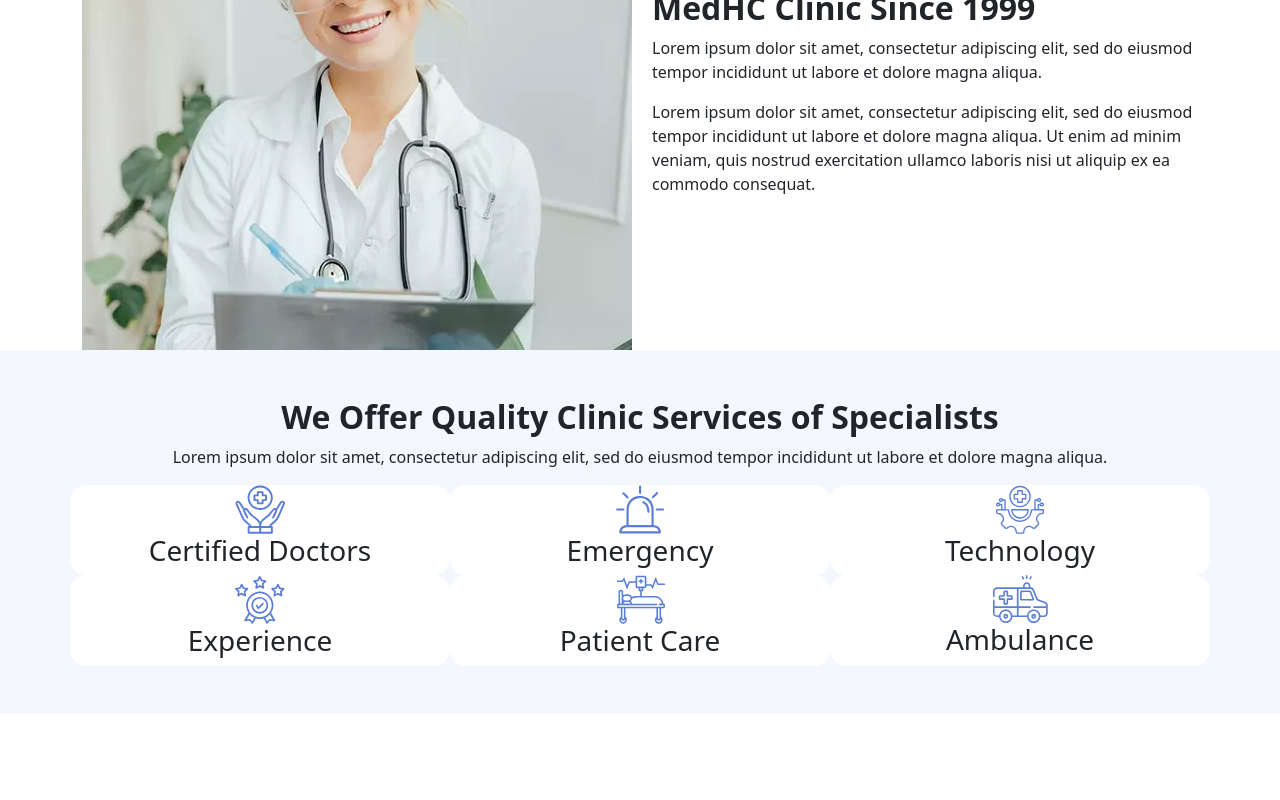
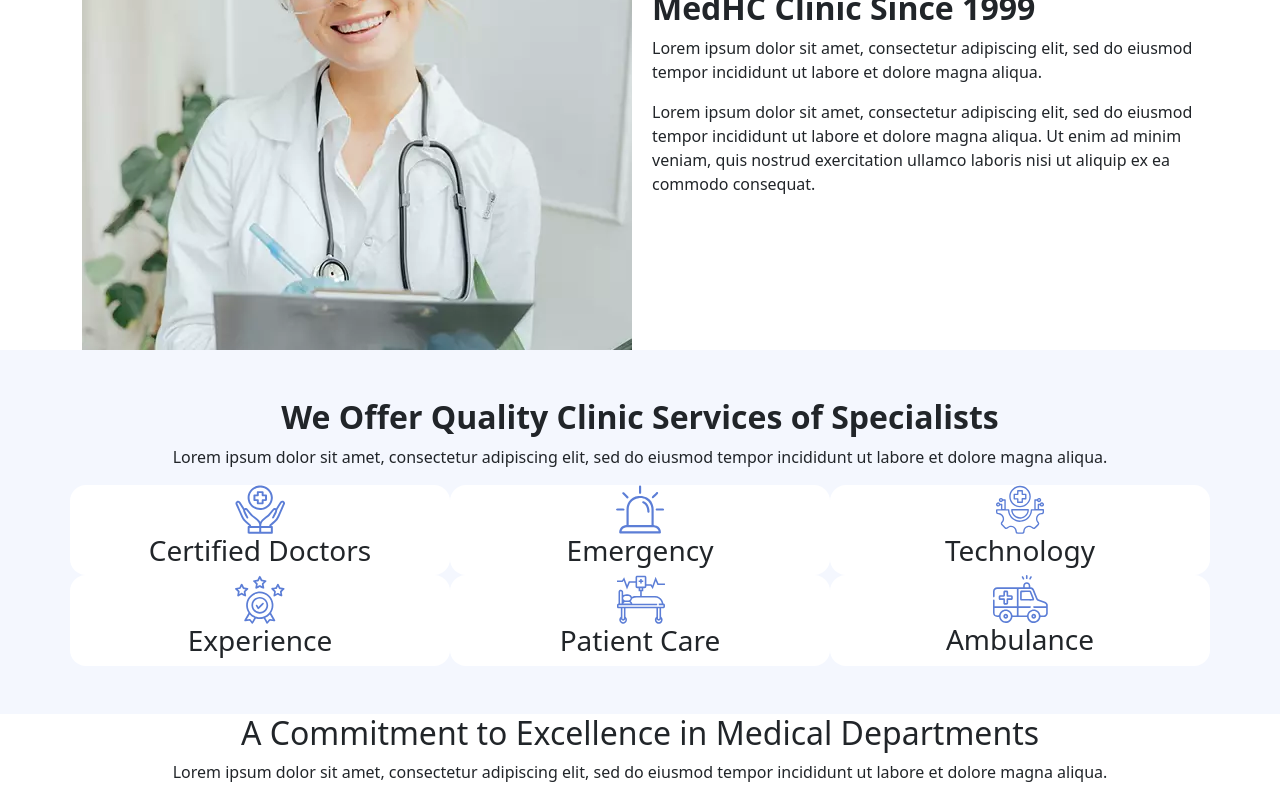
Before and after one commit to arathn8n/medHc, a React (Vite) app: page / in a window 1280 px wide. Shown: the part 2287-3087 px from the top of the page. Before the commit the page ends 3001 px from the top, so only its background shows below. Built offline with nearby package versions, Linux system fonts and the light colour scheme.

Commit message:
comenzando departments

```diff
--- /dev/null
+++ b/src/components/departments/Departments.jsx
@@ -0,0 +1,17 @@
+import React from 'react'
+import './department.css'
+
+const Departments = () => {
+  return (
+    <>
+        <section>
+            <header>
+                <h2 className='h2Department text-center'>A Commitment to Excellence in Medical Departments</h2>
+            </header>
+            <p className='text-center'>Lorem ipsum dolor sit amet, consectetur adipiscing elit, sed do eiusmod tempor incididunt ut labore et dolore magna aliqua.</p>
+        </section>
+    </>
+  )
+}
+
+export default Departments
--- a/src/components/home/Home.jsx
+++ b/src/components/home/Home.jsx
@@ -5,6 +5,7 @@ import Features from '../features/Features'
 import About from '../about/About'
 import Since from '../since/Since'
 import Services from '../services/Services'
+import Departments from '../departments/Departments'
 
 const Home = () => {
   return (
@@ -16,6 +17,7 @@ const Home = () => {
         <About/>
         <Since/>
         <Services/>
+        <Departments/>
       </main>
     </>
   )
```
Also changed, not shown: src/components/departments/department.css (added).
